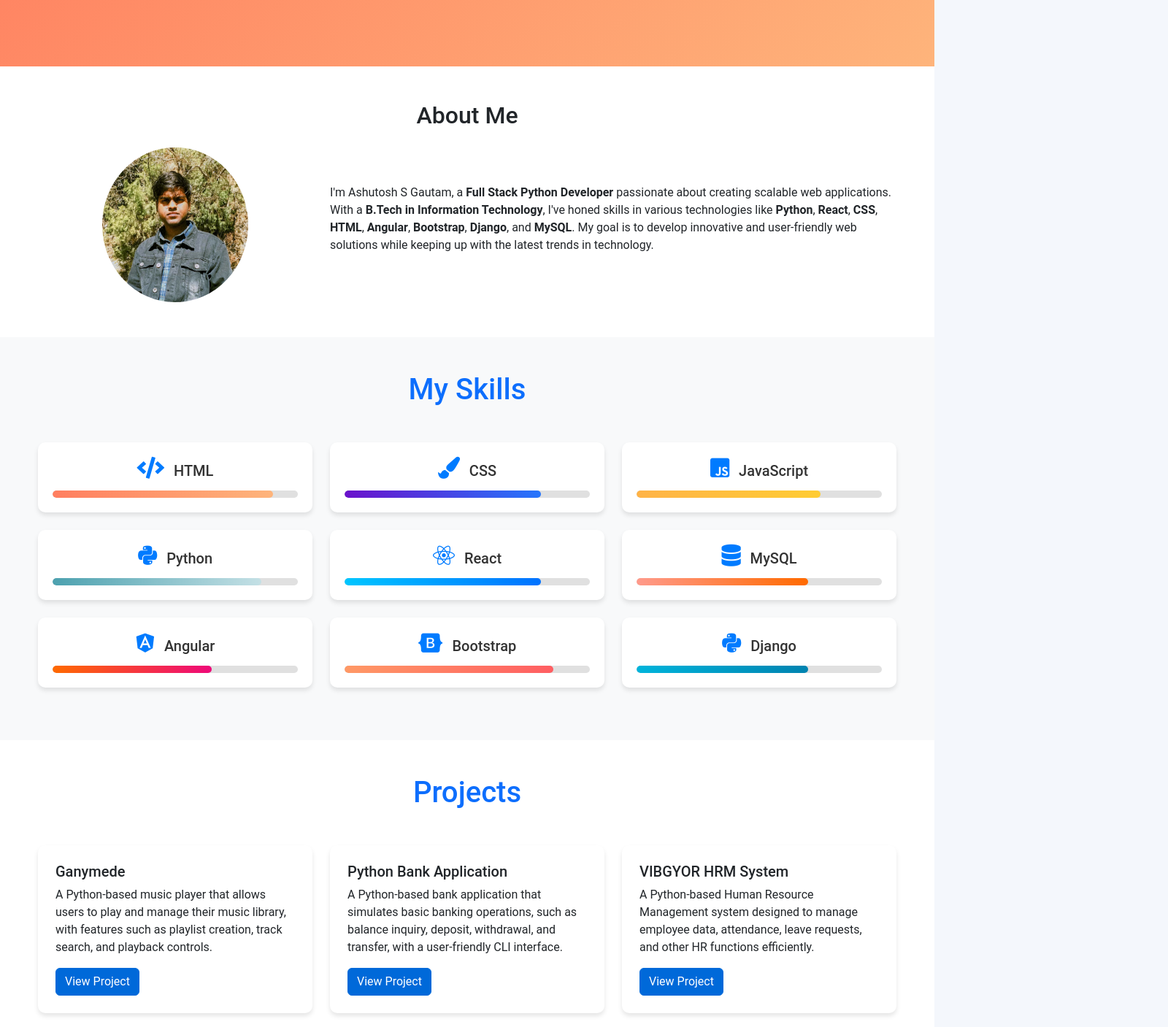
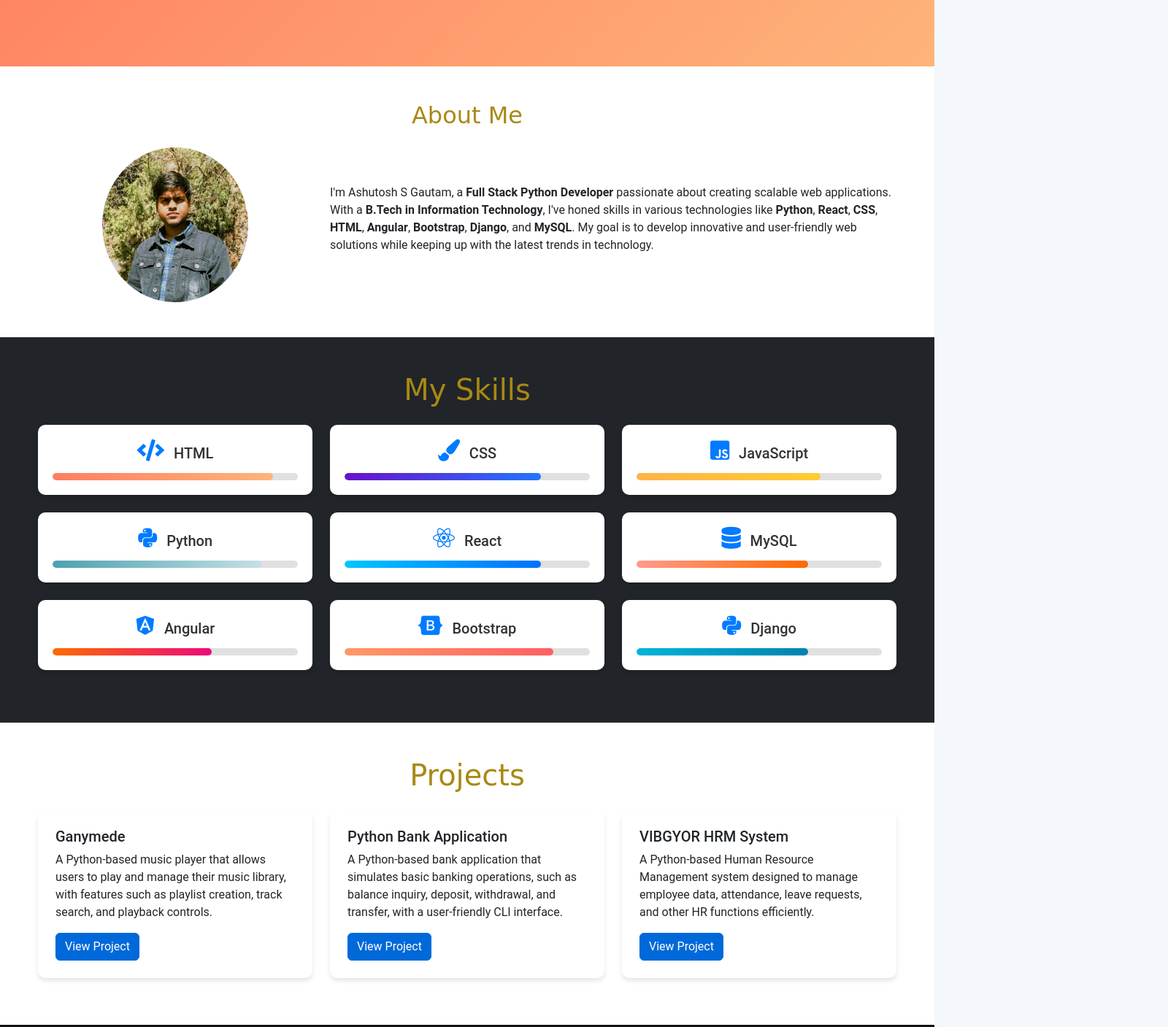
Before and after one commit to Ashutoshxo/portfolio-, a plain HTML site: page index.html in a window 1280 px wide. Shown: the part 300-1707 px from the top of the page at 73% size, 1600 px wide, since content can reach past the window. Drawn offline with nearby package versions, Linux system fonts and the light colour scheme.

Commit message:
Initial commit with About Me page

```diff
--- a/assets/styles.css
+++ b/assets/styles.css
@@ -134,3 +134,7 @@ body {
     height: 100%;
     border-radius: 5px;
   }
+  .old-english-font {
+    font-family: 'Old English Text MT', cursive;
+    color: #a98914;
+}
--- a/index.html
+++ b/index.html
@@ -9,10 +9,10 @@
   <link rel="stylesheet" href="https://cdnjs.cloudflare.com/ajax/libs/font-awesome/5.15.4/css/all.min.css">
 </head>
 <body data-bs-spy="scroll"  >
-  <nav class="navbar navbar-expand-lg navbar-dark fixed-top">
-    <div class="container">
-        <a class="navbar-brand" href="#">
-            <img src="assets/images/profile.jpg" alt="Profile Picture" class="img-fluid rounded-circle" style="max-width: 30px; margin-right: 5px;">
+  <nav class="navbar navbar-expand-lg navbar-dark fixed-top" >
+    <div class="container" >
+        <a class="navbar-brand" href="#" >
+            <img src="assets/images/profile.jpg" alt="Profile Picture" class="img-fluid rounded-circle" style="max-width: 30px; margin-right: 5px;" >
             Ashutosh S Gautam
           </a>
                 <button class="navbar-toggler" type="button" data-bs-toggle="collapse" data-bs-target="#navbarNav" aria-controls="navbarNav" aria-expanded="false" aria-label="Toggle navigation">
@@ -39,14 +39,14 @@
 
   <header class="hero text-center" id="hero" style="background: linear-gradient(135deg, #ff7e5f, #feb47b); color: white;">
     <div class="container">
-      <h1>Hello, I'm Ashutosh S Gautam</h1>
+      <h1 >Hello, I'm Ashutosh S Gautam</h1>
       <p class="lead">I am a dedicated Full Stack Python Developer with a strong background in technology. I have completed my Bachelor of Technology (B.Tech) in Information Technology</p>
     </div>
   </header>
 
   <section id="about" class="py-5 bg-white">
     <div class="container">
-      <h2 class="text-center mb-4">About Me</h2>
+      <h2 class="text-center mb-4 old-english-font">About Me</h2>
       <div class="row align-items-center">
         <div class="col-md-4 text-center">
           <img src="assets/images/profile.jpg" alt="Profile Picture" class="img-fluid rounded-circle" style="max-width: 200px;">
@@ -58,9 +58,9 @@
     </div>
   </section>
 
-  <section id="skills" class="py-5 bg-light">
+  <section id="skills" class="py-5 bg-dark">
     <div class="container">
-      <h1 class="text-center text-primary mb-5">My Skills</h1>
+      <h1 class="text-center mb-4 old-english-font">My Skills</h1>
       <div class="row">
         <div class="col-md-4 mb-4">
           <div class="skill-item">
@@ -148,7 +148,7 @@
 
   <section id="projects" class="py-5 bg-white">
     <div class="container">
-      <h1 class="text-center text-primary mb-5">Projects</h1>
+      <h1 class="text-center mb-4 old-english-font">Projects</h1>
       <div class="row">
         <div class="col-md-4 mb-3">
             <div class="card">
@@ -197,6 +197,16 @@
     </div>
   </section>
 
+  <section style="display: flex; justify-content: space-between; align-items: center; gap: 20px; padding: 20px;">
+    <img src="assets/images/corewebdesign.jpg" alt="corewebdesign" style="border-radius: 10px; width: 100%; max-width: 300px; box-shadow: 0 4px 12px rgba(0, 0, 0, 0.1); transition: transform 0.3s ease-in-out;">
+    <img src="assets/images/JS certification.jpg" alt="JavaScript" style="border-radius: 10px; width: 100%; max-width: 300px; box-shadow: 0 4px 12px rgba(0, 0, 0, 0.1); transition: transform 0.3s ease-in-out;">
+    <img src="assets/images/python certificate.jpg" alt="Python" style="border-radius: 10px; width: 100%; max-width: 300px; box-shadow: 0 4px 12px rgba(0, 0, 0, 0.1); transition: transform 0.3s ease-in-out;">
+    <img src="assets/images/iBM.png" alt="MySQL" style="border-radius: 10px; width: 100%; max-width: 300px; box-shadow: 0 4px 12px rgba(0, 0, 0, 0.1); transition: transform 0.3s ease-in-out;">
+
+    <img src="assets/images/sql certificate.jpg" alt="MySQL" style="border-radius: 10px; width: 100%; max-width: 300px; box-shadow: 0 4px 12px rgba(0, 0, 0, 0.1); transition: transform 0.3s ease-in-out;">
+</section>
+
+
   <script src="https://cdn.jsdelivr.net/npm/@popperjs/core@2.11.6/dist/umd/popper.min.js"></script>
   <script src="https://cdn.jsdelivr.net/npm/bootstrap@5.3.0-alpha1/dist/js/bootstrap.min.js"></script>
   <script src="script.js"></script>
```
Also changed, not shown: assets/images/JS certification.jpg (added), assets/images/corewebdesign.jpg (added), assets/images/iBM.png (added), assets/images/python certificate.jpg (added), assets/images/sql certificate.jpg (added).
